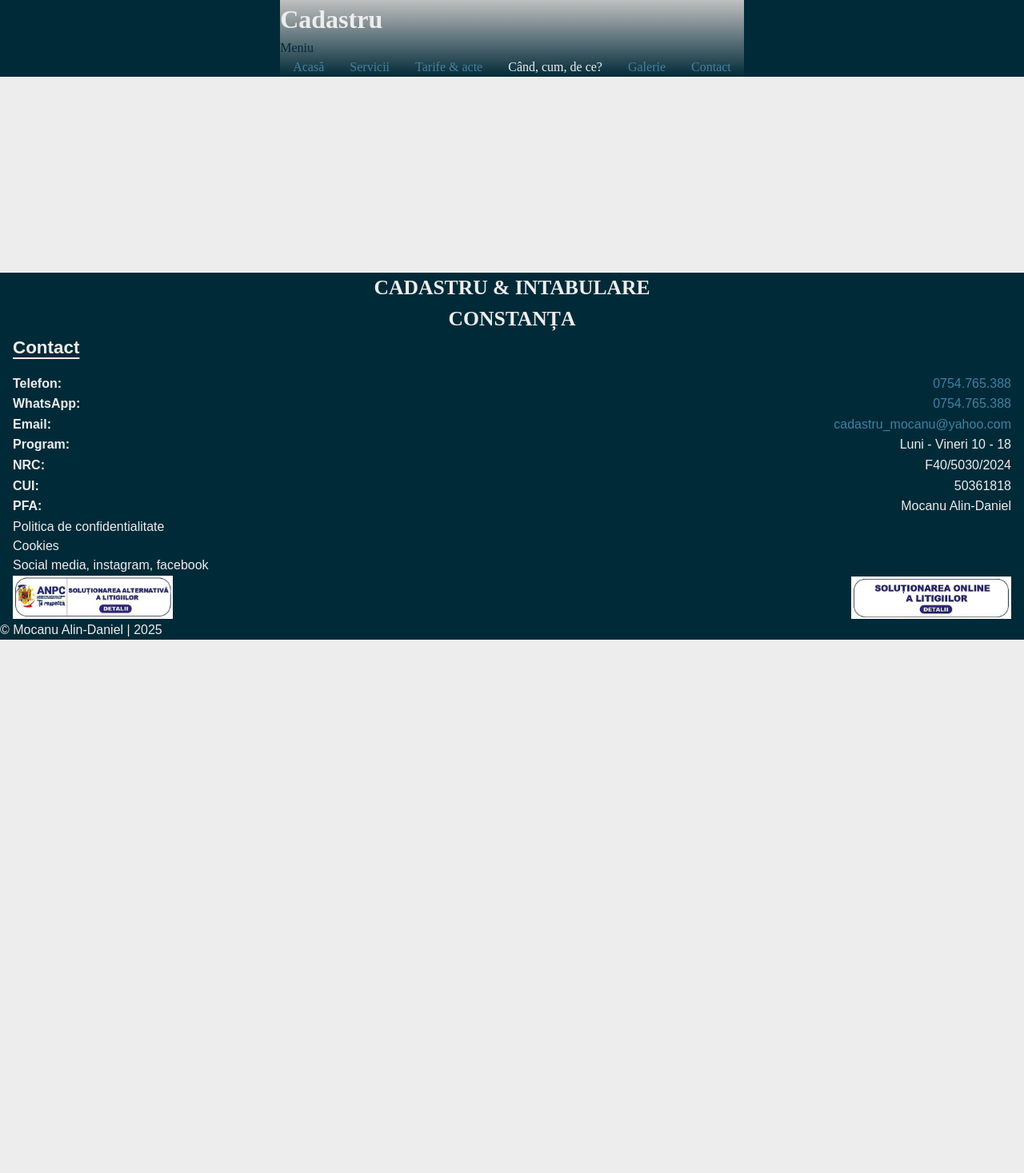
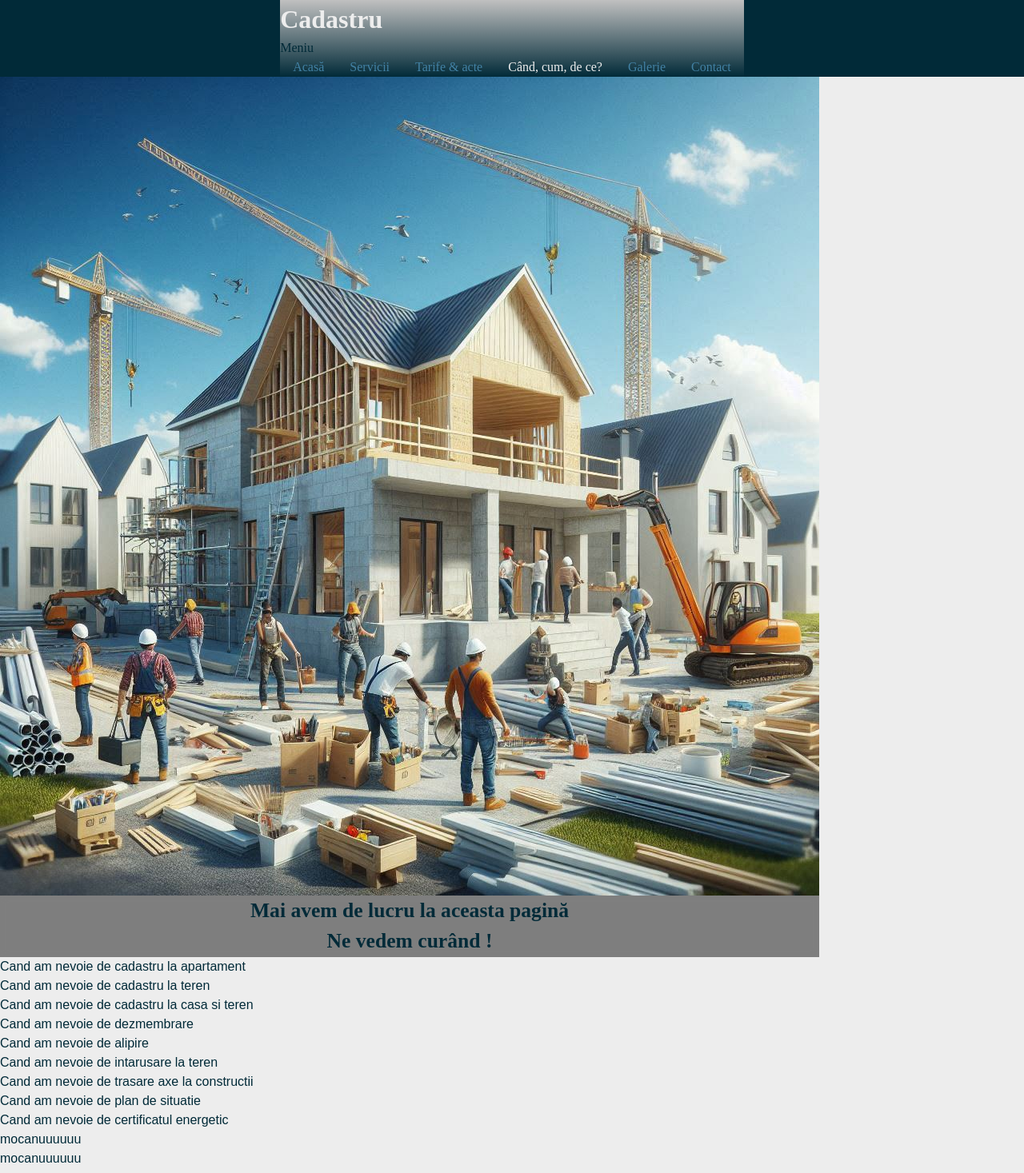
Before and after one commit to MocanuAlinD/cadastrumad, a Next.js app: page /intrebari in a window 1280 px wide. Shown: the top 1467 px of the page at 80% size. Before the commit the page ends 800 px from the top, so only its background shows below. Built offline with nearby package versions, Linux system fonts and the light colour scheme; a web font is replaced by a local one.

Commit message:
UnderConstruction component done

```diff
--- a/src/app/(meniu)/contact/page.tsx
+++ b/src/app/(meniu)/contact/page.tsx
@@ -1,8 +1,11 @@
+import UnderConstruction from '@/components/UnderConstruction'
 import React from 'react'
 
 const Contact = () => {
   return (
-    <div>Contact</div>
+    <div className='w-full'>
+      <UnderConstruction />
+    </div>
   )
 }
 
--- a/src/app/(meniu)/intrebari/page.tsx
+++ b/src/app/(meniu)/intrebari/page.tsx
@@ -1,14 +1,27 @@
-import React from 'react'
-// import Menu3Dtext from '@/components/Menu3Dtext'
-import Menu3Dimage from '@/components/Menu3Dimage'
+import UnderConstruction from "@/components/UnderConstruction";
+import React from "react";
+// import styles from './intrebari.module.css'
 
 const Intrebari = () => {
   return (
-    <div className='w-full mt-12 mb-36 overflow-hidden'>
-      {/* <Menu3Dtext /> */}
-      <Menu3Dimage />
+    <div className="w-full">
+      <UnderConstruction />
+      <div className='hidden'>
+        <div>Cand am nevoie de cadastru la apartament</div>
+        <div>Cand am nevoie de cadastru la teren</div>
+        <div>Cand am nevoie de cadastru la casa si teren</div>
+        <div>Cand am nevoie de dezmembrare</div>
+        <div>Cand am nevoie de alipire</div>
+        <div>Cand am nevoie de intarusare la teren</div>
+        <div>Cand am nevoie de trasare axe la constructii</div>
+        <div>Cand am nevoie de plan de situatie</div>
+        <div>Cand am nevoie de certificatul energetic</div>
+        <div>mocanuuuuuu</div>
+        <div>mocanuuuuuu</div>
+        <div>mocanuuuuuu</div>
+      </div>
     </div>
-  )
-}
+  );
+};
 
-export default Intrebari
+export default Intrebari;
--- a/src/components/CustomLayout/index.tsx
+++ b/src/components/CustomLayout/index.tsx
@@ -40,8 +40,9 @@ const ContentContainer = ({ children }: { children: React.ReactNode }) => {
     width: "100%",
     maxWidth: "100%",
     marginInline: "auto",
+    minHeight: "70vh",
     // comment / remove next two lines in dev or production
-    fontWeight: "400",
+    // fontWeight: "400",
     // letterSpacing: "2px",
   };
 
--- a/src/components/Footer/index.tsx
+++ b/src/components/Footer/index.tsx
@@ -60,7 +60,7 @@ const Footer = () => {
                 width="200"
                 height="0"
                 alt="anpc-sal"
-                className='rounded-2xl'
+                className='rounded-2xl w-auto'
               />
             </Link>
             <Link href="https://ec.europa.eu/consumers/odr">
@@ -69,7 +69,7 @@ const Footer = () => {
                 width="200"
                 height="0"
                 alt="anpc-sol"
-                className='rounded-2xl'
+                className='rounded-2xl w-auto'
               />
             </Link>
           </div>
--- /dev/null
+++ b/src/components/UnderConstruction/index.tsx
@@ -0,0 +1,23 @@
+import React from "react";
+import Image from "next/image";
+import styles from "./underConstruction.module.css";
+
+const UnderConstruction = () => {
+  return (
+    <div className={styles.container + " w-fit mx-auto relative h-full py-8"}>
+      <Image
+        src="/underConstruction.jpeg"
+        width="3000"
+        height="3000"
+        alt="image"
+        className={styles.image}
+      />
+      <h4 className="absolute top-1/2 -translate-y-1/2 left-0 my-auto w-full py-8">
+        Mai avem de lucru la aceasta pagină <br />
+        Ne vedem curând !
+      </h4>
+    </div>
+  );
+};
+
+export default UnderConstruction;
--- /dev/null
+++ b/src/components/UnderConstruction/underConstruction.module.css
@@ -0,0 +1,14 @@
+.image {
+  width: auto;
+  height: 100%;
+  object-fit: contain;
+}
+
+.container h4 {
+  font-family: var(--fontRose);
+  font-weight: 800;
+  font-size: clamp(0.9rem, 2vw, 2rem);
+  text-align: center;
+  background-color: #00000077;
+  backdrop-filter: blur(5px);
+}
--- a/src/lib/poze.ts
+++ b/src/lib/poze.ts
@@ -28,48 +28,47 @@ export const pozeLucrari = [
     { src: "/poze/cumpana/cump_02.jpg", text: "Cumpăna, alunecare teren, măsurători frecvente pentru a stabili viteza de deplasare." },
     { src: "/poze/cumpana/cump_03.jpg", text: "Cumpăna, alunecare teren, măsurători frecvente pentru a stabili viteza de deplasare." },
     { src: "/poze/cumpana/cump_04.jpg", text: "Cumpăna, alunecare teren, măsurători frecvente pentru a stabili viteza de deplasare." },
-    { src: "/poze/dig/dig_01.jpg", text: "Dig Mamaia, trasări." },
-    { src: "/poze/dig/dig_02.jpg", text: "Dig Mamaia, trasări." },
-    { src: "/poze/dig/dig_03.jpg", text: "Dig Mamaia, trasări." },
-    { src: "/poze/dig/dig_04.jpg", text: "Dig Mamaia, trasări." },
-    { src: "/poze/dig/dig_05.jpg", text: "Dig Mamaia, trasări." },
-    { src: "/poze/dig/dig_06.jpg", text: "Dig Mamaia, trasări." },
-    { src: "/poze/dig/dig_07.jpg", text: "Dig Mamaia, finalizat." },
-    { src: "/poze/diverse/caraimanMamaia01.jpg", text: "Hotel Caraiman, măsurători pentru cadastru." },
-    { src: "/poze/diverse/caraimanMamaia02.jpg", text: "Hotel Caraiman, măsurători pentru cadastru." },
-    { src: "/poze/diverse/div01.jpg", text: "Măsurători diverse." },
-    { src: "/poze/diverse/div02.jpg", text: "Măsurători diverse." },
-    { src: "/poze/diverse/div03.jpg", text: "Măsurători diverse." },
-    { src: "/poze/diverse/drumJudet.jpg", text: "Măsurători drumuri." },
-    { src: "/poze/diverse/elmont.jpg", text: "Măsurători stâlpi electricitate." },
-    { src: "/poze/diverse/iaki.jpg", text: "Iaki Mamaia, măsurători 3D pentru reabilitare fațade sticlă." },
-    { src: "/poze/diverse/lafargeMedgidia.jpg", text: "Lafarge Medgidia, măsurători 3D." },
-    { src: "/poze/diverse/metro01.jpg", text: "Metro 1 Constanța, trasări și măsurători." },
-    { src: "/poze/diverse/metro02.jpg", text: "Metro 1 Constanța, trasări și măsurători." },
-    { src: "/poze/diverse/metro03.jpg", text: "Metro 1 Constanța, trasări și măsurători." },
-    { src: "/poze/diverse/metro04.jpg", text: "Metro 1 Constanța, trasări și măsurători." },
-    { src: "/poze/diverse/metro05.jpg", text: "Metro 1 Constanța, trasări și măsurători." },
-    { src: "/poze/diverse/portConstanta.jpg", text: "Port Constanța, trasări cale ferată." },
-    { src: "/poze/diverse/releveuHotelEforie.jpg", text: "Hotel Eforie Nord, relevee." },
-    { src: "/poze/diverse/tuzlaDrum.jpg", text: "Tuzla Aeroport, verificat cote proiect la drum." },
-    { src: "/poze/diverse/tuzlaPista01.jpg", text: "Tuzla Aeroport, trasat margine pistă." },
-    { src: "/poze/trasari/tuzla_01.jpg", text: "Tuzla Aeroport, trasare marcaje." },
-    { src: "/poze/trasari/tuzla_02.jpg", text: "Tuzla Aeroport, trasare marcaje." },
-    { src: "/poze/eoliene/eo_01.jpg", text: "CEZ România, verificări senzori direcție vânt." },
-    { src: "/poze/eoliene/eo_02.jpg", text: "CEZ România, verificări senzori direcție vânt." },
-    { src: "/poze/eoliene/eo_03.jpg", text: "CEZ România, verificări senzori direcție vânt." },
-    // { src: "/poze/eoliene/eo_04.jpg", text: "CEZ România, verificări senzori direcție vânt." },
-    { src: "/poze/ovidiu/ovidiu_01.jpg", text: "Parc Ovidiu, trasare platfome beton." },
-    { src: "/poze/ovidiu/ovidiu_02.jpg", text: "Parc Ovidiu, trasare aspersoare." },
-    { src: "/poze/trasari/trs02.jpg", text: "Metro 1 Constanța, trasare limite săpătură." },
-    { src: "/poze/trasari/trs03.jpg", text: "Metro 1 Constanța, trasare limite ziduri." },
-    { src: "/poze/trasari/trs04.jpg", text: "Metro 1 Constanța, trasare marcaje rutiere." },
-    { src: "/poze/trasari/trs05.jpg", text: "Metro 1 Constanța, trasare marcaje rutiere." },
-    { src: "/poze/trasari/trs06.jpg", text: "Metro 1 Constanța, trasare marcaje rutiere." },
-    { src: "/poze/trasari/trs07.jpg", text: "Metro 1 Constanța, verificat cote proiect zid de sprijin." },
-    { src: "/poze/trasari/trs08.jpg", text: "Metro 1 Constanța, trasări diverse." },
-    { src: "/poze/trasari/trs09.jpg", text: "Hală Constanța zona industriala, trasare axe stâlpi." },
-    { src: "/poze/trasari/trs10.jpg", text: "Hală Constanța zona industriala, trasare axe stâlpi." },
-    { src: "/poze/trasari/trs11.jpg", text: "Bloc Constanța, verificat axe si cote proiect." },
-    { src: "/poze/turn/turn_01.jpg", text: "Constanța, măsurat înalțime stâlp metalic." },
+    // { src: "/poze/dig/dig_01.jpg", text: "Dig Mamaia, trasări." },
+    // { src: "/poze/dig/dig_02.jpg", text: "Dig Mamaia, trasări." },
+    // { src: "/poze/dig/dig_03.jpg", text: "Dig Mamaia, trasări." },
+    // { src: "/poze/dig/dig_04.jpg", text: "Dig Mamaia, trasări." },
+    // { src: "/poze/dig/dig_05.jpg", text: "Dig Mamaia, trasări." },
+    // { src: "/poze/dig/dig_06.jpg", text: "Dig Mamaia, trasări." },
+    // { src: "/poze/dig/dig_07.jpg", text: "Dig Mamaia, finalizat." },
+    // { src: "/poze/diverse/caraimanMamaia01.jpg", text: "Hotel Caraiman, măsurători pentru cadastru." },
+    // { src: "/poze/diverse/caraimanMamaia02.jpg", text: "Hotel Caraiman, măsurători pentru cadastru." },
+    // { src: "/poze/diverse/div01.jpg", text: "Măsurători diverse." },
+    // { src: "/poze/diverse/div02.jpg", text: "Măsurători diverse." },
+    // { src: "/poze/diverse/div03.jpg", text: "Măsurători diverse." },
+    // { src: "/poze/diverse/drumJudet.jpg", text: "Măsurători drumuri." },
+    // { src: "/poze/diverse/elmont.jpg", text: "Măsurători stâlpi electricitate." },
+    // { src: "/poze/diverse/iaki.jpg", text: "Iaki Mamaia, măsurători 3D pentru reabilitare fațade sticlă." },
+    // { src: "/poze/diverse/lafargeMedgidia.jpg", text: "Lafarge Medgidia, măsurători 3D." },
+    // { src: "/poze/diverse/metro01.jpg", text: "Metro 1 Constanța, trasări și măsurători." },
+    // { src: "/poze/diverse/metro02.jpg", text: "Metro 1 Constanța, trasări și măsurători." },
+    // { src: "/poze/diverse/metro03.jpg", text: "Metro 1 Constanța, trasări și măsurători." },
+    // { src: "/poze/diverse/metro04.jpg", text: "Metro 1 Constanța, trasări și măsurători." },
+    // { src: "/poze/diverse/metro05.jpg", text: "Metro 1 Constanța, trasări și măsurători." },
+    // { src: "/poze/diverse/portConstanta.jpg", text: "Port Constanța, trasări cale ferată." },
+    // { src: "/poze/diverse/releveuHotelEforie.jpg", text: "Hotel Eforie Nord, relevee." },
+    // { src: "/poze/diverse/tuzlaDrum.jpg", text: "Tuzla Aeroport, verificat cote proiect la drum." },
+    // { src: "/poze/diverse/tuzlaPista01.jpg", text: "Tuzla Aeroport, trasat margine pistă." },
+    // { src: "/poze/trasari/tuzla_01.jpg", text: "Tuzla Aeroport, trasare marcaje." },
+    // { src: "/poze/trasari/tuzla_02.jpg", text: "Tuzla Aeroport, trasare marcaje." },
+    // { src: "/poze/eoliene/eo_01.jpg", text: "CEZ România, verificări senzori direcție vânt." },
+    // { src: "/poze/eoliene/eo_02.jpg", text: "CEZ România, verificări senzori direcție vânt." },
+    // { src: "/poze/eoliene/eo_03.jpg", text: "CEZ România, verificări senzori direcție vânt." },
+    // { src: "/poze/ovidiu/ovidiu_01.jpg", text: "Parc Ovidiu, trasare platfome beton." },
+    // { src: "/poze/ovidiu/ovidiu_02.jpg", text: "Parc Ovidiu, trasare aspersoare." },
+    // { src: "/poze/trasari/trs02.jpg", text: "Metro 1 Constanța, trasare limite săpătură." },
+    // { src: "/poze/trasari/trs03.jpg", text: "Metro 1 Constanța, trasare limite ziduri." },
+    // { src: "/poze/trasari/trs04.jpg", text: "Metro 1 Constanța, trasare marcaje rutiere." },
+    // { src: "/poze/trasari/trs05.jpg", text: "Metro 1 Constanța, trasare marcaje rutiere." },
+    // { src: "/poze/trasari/trs06.jpg", text: "Metro 1 Constanța, trasare marcaje rutiere." },
+    // { src: "/poze/trasari/trs07.jpg", text: "Metro 1 Constanța, verificat cote proiect zid de sprijin." },
+    // { src: "/poze/trasari/trs08.jpg", text: "Metro 1 Constanța, trasări diverse." },
+    // { src: "/poze/trasari/trs09.jpg", text: "Hală Constanța zona industriala, trasare axe stâlpi." },
+    // { src: "/poze/trasari/trs10.jpg", text: "Hală Constanța zona industriala, trasare axe stâlpi." },
+    // { src: "/poze/trasari/trs11.jpg", text: "Bloc Constanța, verificat axe si cote proiect." },
+    // { src: "/poze/turn/turn_01.jpg", text: "Constanța, măsurat înalțime stâlp metalic." },
 ]
```
Also changed, not shown: public/underConstruction.jpeg (added).
